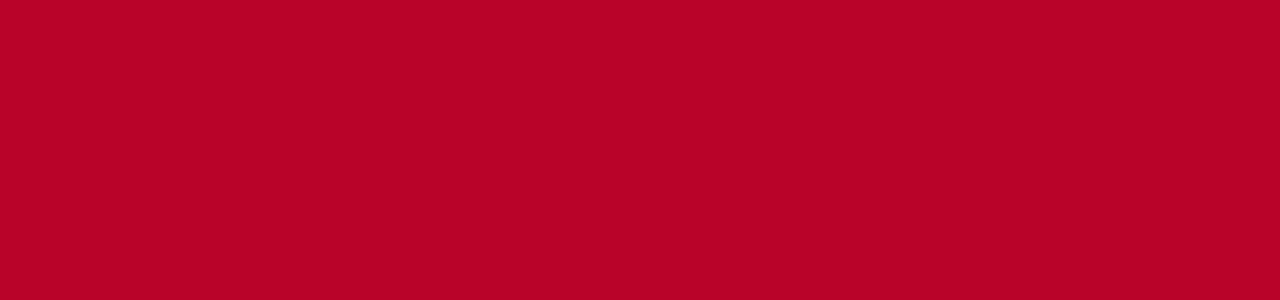
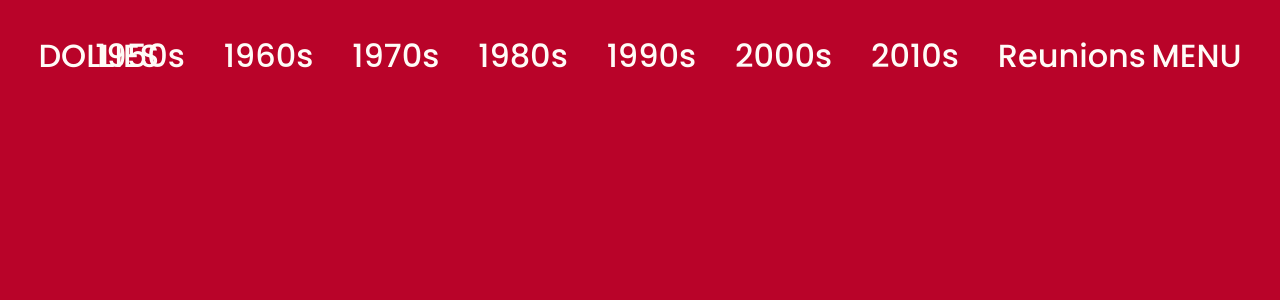
Before and after one commit to hichewss/dollies, a React (Create React App) app: page /1950 in a window 1280 px wide. Before the commit this address had no page. Shown: the top 300 px of the page. Built offline with nearby package versions, Linux system fonts and the light colour scheme.

Commit message:
started building test archive page + nits

```diff
--- a/src/components.css
+++ b/src/components.css
@@ -607,7 +607,10 @@
 
 .redirect:hover {
   transform: scale(1.1);
+}
 
+.boot-bottom {
+  bottom: 1%;
 }
 
 /* colors */
--- a/src/components/RedFooter.tsx
+++ b/src/components/RedFooter.tsx
@@ -6,7 +6,7 @@ function RedFooter() {
     <div className="vertical-box">
       <div className="white-triangle"></div>
       <div className="red-footer">
-        <div className="absolute">
+        <div className="absolute boot-bottom">
           <img src={WhiteBoot} />
         </div>
         <div className="center-align-box">
--- a/src/components/WhiteFooter.tsx
+++ b/src/components/WhiteFooter.tsx
@@ -6,7 +6,7 @@ function WhiteFooter() {
     <div className="vertical-box">
       <div className="red-triangle"></div>
       <div className="white-footer">
-        <div className="absolute">
+        <div className="absolute boot-bottom">
           <img src={RedBoot} />
         </div>
         <div className="center-align-box">
--- a/src/index.tsx
+++ b/src/index.tsx
@@ -3,14 +3,13 @@ import ReactDOM from "react-dom/client";
 import "./index.css";
 import "./components.css";
 import NavBar from "./components/NavBar";
-import MenuBar from "./components/MenuBar";
 import HomePage from "./pages/HomePage";
 import ArchivePage from "./pages/ArchivePage";
 import AuditionPage from "./pages/AuditionPage";
 import ContactPage from "./pages/ContactPage";
 import reportWebVitals from "./reportWebVitals";
-import { useState } from "react";
 import { BrowserRouter as Router, Route, Routes } from "react-router-dom";
+import TestPage from "./pages/TestPage";
 
 function App() {
   return (
@@ -24,6 +23,7 @@ function App() {
             <Route path="/home" element={<HomePage />} />
             <Route path="/audition" element={<AuditionPage />} />
             <Route path="/contact" element={<ContactPage />} />
+            <Route path="/1950" element={<TestPage />} />
           </Routes>
         </Router>
       </div>
--- /dev/null
+++ b/src/pages/TestPage.tsx
@@ -0,0 +1,39 @@
+import { useState, useEffect } from "react";
+import NavBar from "../components/NavBar";
+import RedFooter from "../components/RedFooter";
+
+function TestPage() {
+  const [menu, setMenu] = useState(false);
+  const [fadeMenu, setFadeMenu] = useState(false);
+  const [fadeEffect, setFadeEffect] = useState("");
+
+  const fadeInMenu = () => {
+    setFadeEffect("fade-in-content");
+  };
+
+  const fadeOutMenu = () => {
+    setFadeEffect("fade-out-content");
+  };
+
+  useEffect(() => {
+    fadeMenu ? fadeInMenu() : fadeOutMenu();
+  }, [fadeMenu]);
+  return (
+    <div className="fade-in-content">
+      <div className="side-button menu-side-margin fade-in-content">
+        <p
+          className="color-white"
+          onClick={() => {
+            setMenu(true);
+            setFadeMenu(true);
+          }}
+        >
+          MENU
+        </p>
+      </div>
+      <NavBar />
+    </div>
+  );
+}
+
+export default TestPage;
```
